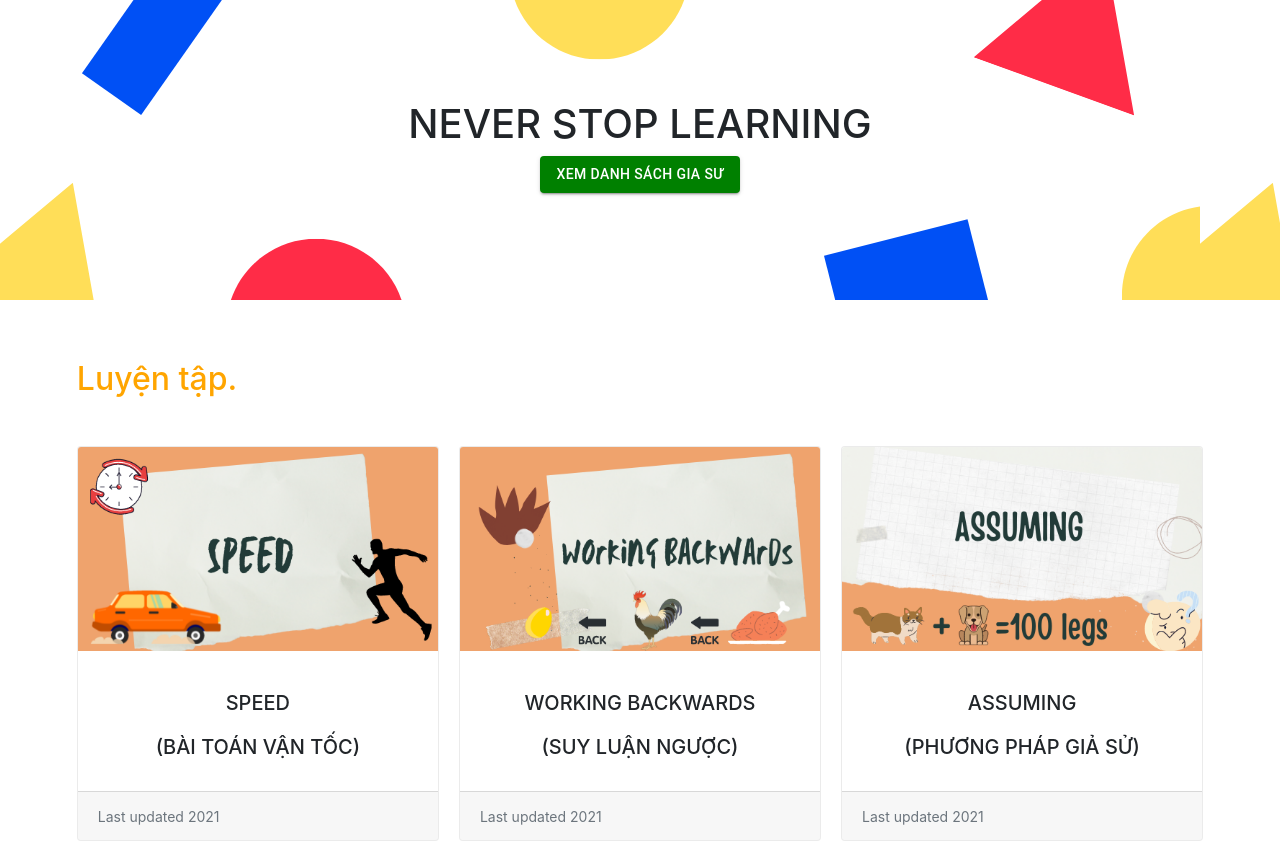
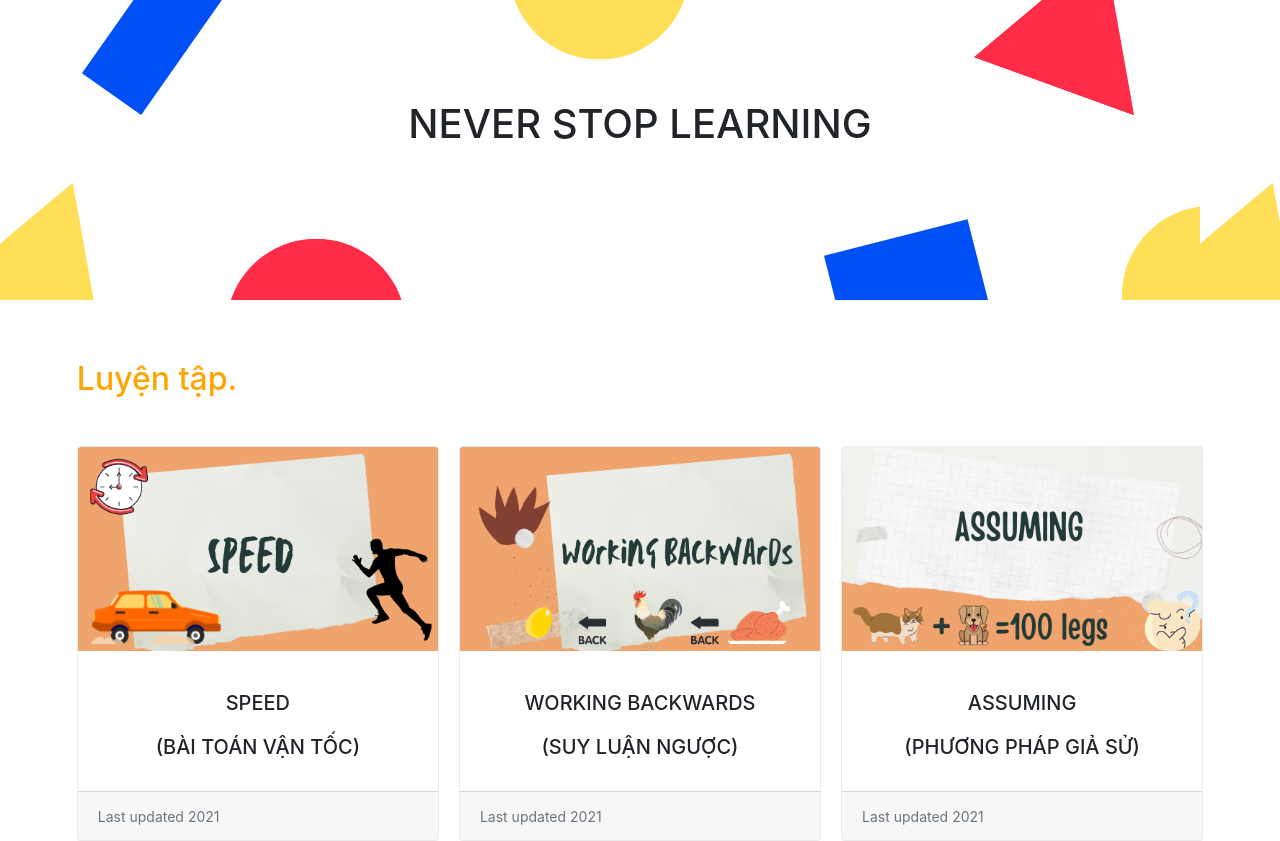
Before and after one commit to LeNguyenHuyHung/trandainghia.com.vn---09092021, a React (Create React App) app: page / in a window 1280 px wide. Shown: the top 841 px of the page. Built offline with nearby package versions, Linux system fonts and the light colour scheme.

Commit message:
15102021

```diff
--- a/src/components/TodoList.js
+++ b/src/components/TodoList.js
@@ -37,7 +37,7 @@ const TodoList = () => {
             <div className = "header text-center">
                 <h1>NEVER STOP LEARNING</h1>
                 {/* <button className = "btn btn-success mt-2" onClick = {() => setModal(true)} >Xem Danh Sách Gia Sư</button> */}
-                <Button component={Link} style={{"background-color" :"green"}} to='tutorials' variant="contained" color="primary">Xem Danh Sách Gia Sư</Button>
+                {/* <Button component={Link} style={{"background-color" :"green"}} to='tutorials' variant="contained" color="primary">Xem Danh Sách Gia Sư</Button> */}
             </div>
 
             {/* <div className = "task-container"  >
```
Also changed, not shown: 1 other file (tests, documents, lock files or other folders).
